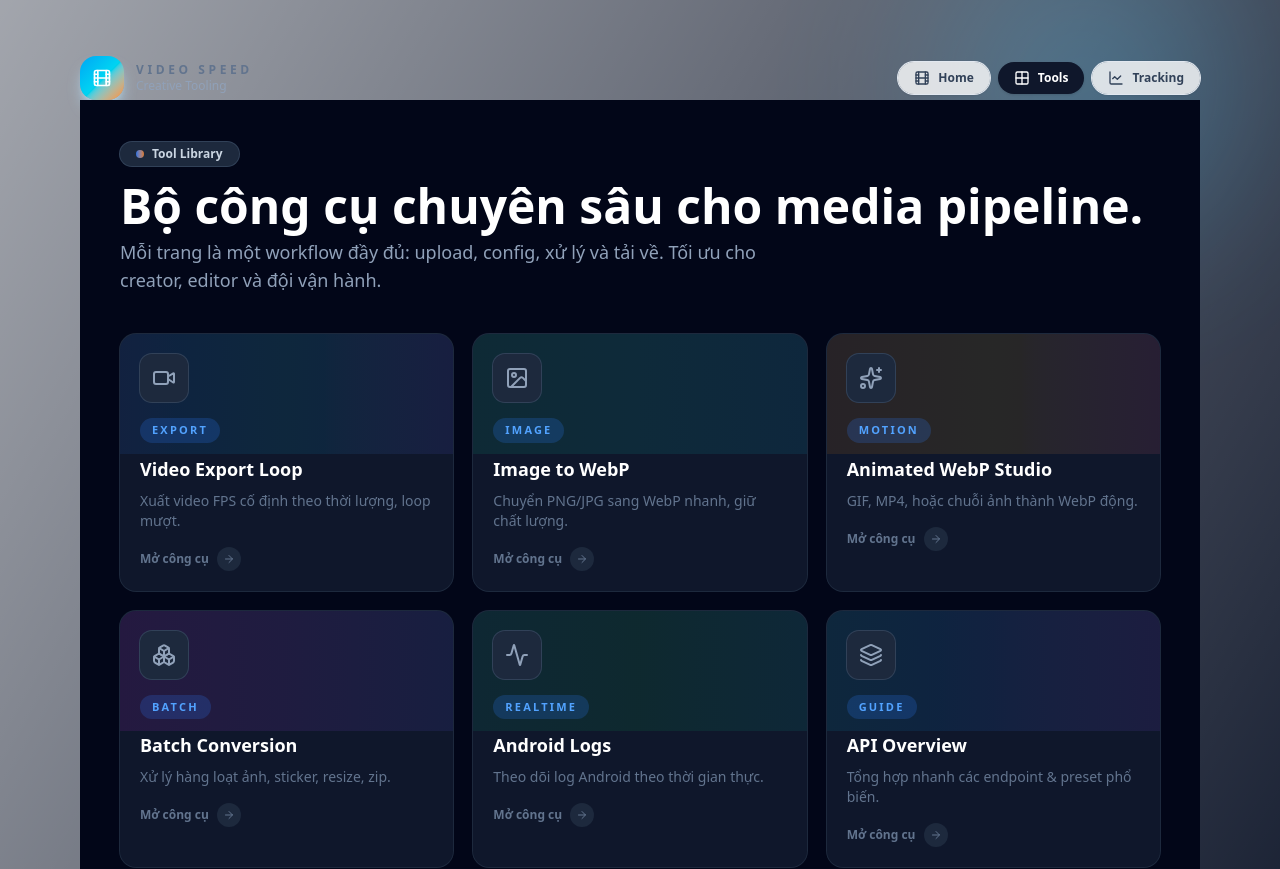
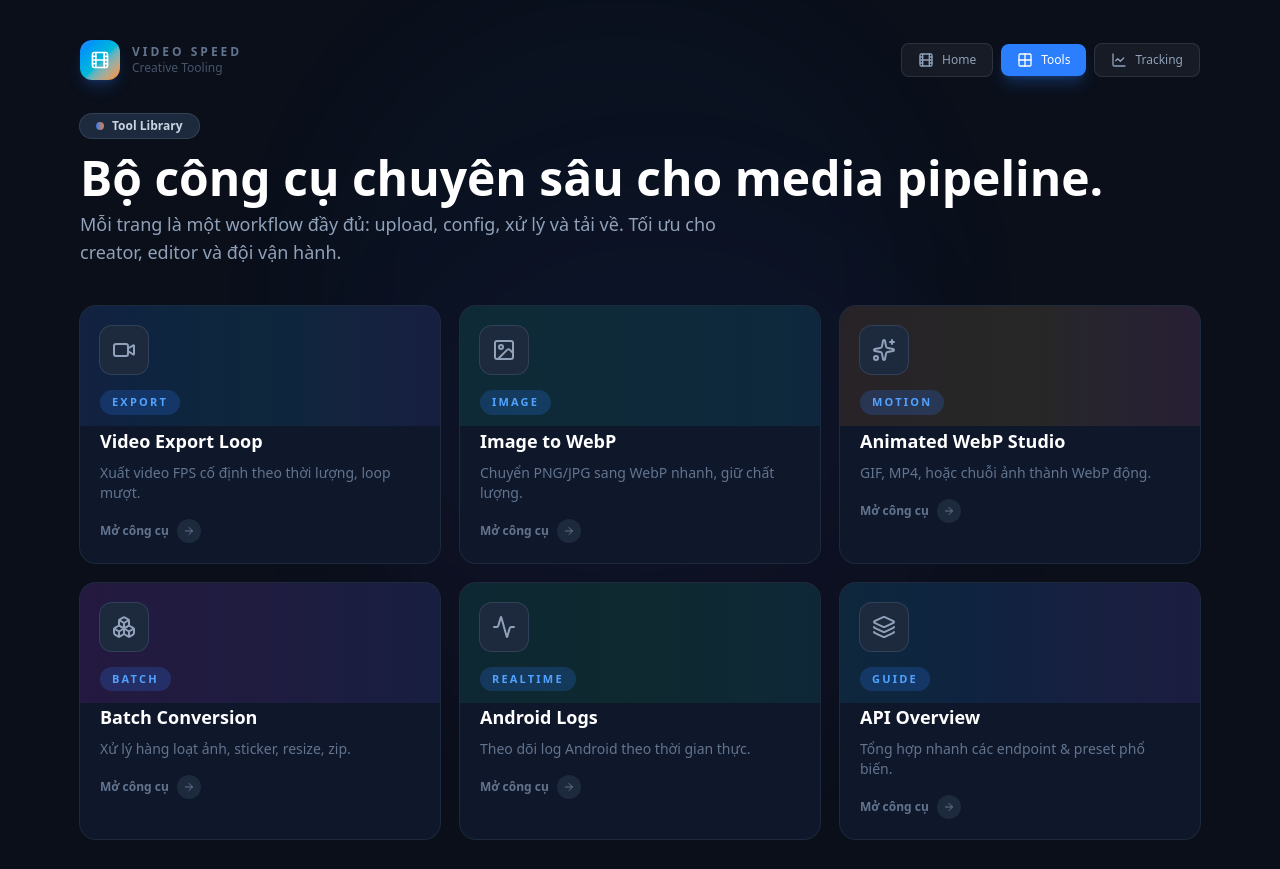
Before and after one commit to Nam0101/video-speed, a Next.js app in the folder frontend/: page /tools in a window 1280 px wide. Shown: the top 869 px of the page. Built offline with nearby package versions, Linux system fonts and the light colour scheme.

Commit message:
fix: solid dark background for tools layout
- Changed layout.tsx to use solid dark bg (#0a0f1a)
- Very subtle gradient blurs instead of bright overlays
- Updated nav to dark theme buttons
- Removed duplicate bg from tools/page.tsx

```diff
--- a/frontend/src/app/tools/layout.tsx
+++ b/frontend/src/app/tools/layout.tsx
@@ -7,32 +7,32 @@ export default function ToolsLayout({
   children: React.ReactNode;
 }) {
   return (
-    <div className="relative min-h-screen overflow-hidden bg-background text-foreground">
-      <div className="pointer-events-none absolute inset-0">
-        <div className="absolute -top-44 right-[-5%] h-[520px] w-[520px] rounded-full bg-[radial-gradient(circle_at_center,rgba(14,165,233,0.45),transparent_65%)] blur-3xl opacity-80 motion-safe:animate-float-slow" />
-        <div className="absolute -bottom-52 left-[-15%] h-[520px] w-[520px] rounded-full bg-[radial-gradient(circle_at_center,rgba(249,115,22,0.35),transparent_60%)] blur-3xl opacity-80 motion-safe:animate-float-medium" />
-        <div className="absolute top-1/3 left-[15%] h-[360px] w-[360px] rounded-full bg-[radial-gradient(circle_at_center,rgba(56,189,248,0.3),transparent_65%)] blur-3xl opacity-70 motion-safe:animate-float-slow" />
-        <div className="absolute inset-0 bg-[linear-gradient(120deg,rgba(255,255,255,0.88),rgba(255,255,255,0))] opacity-70" />
+    <div className="relative min-h-screen bg-[#0a0f1a]">
+      {/* Subtle gradient background */}
+      <div className="fixed inset-0 overflow-hidden pointer-events-none">
+        <div className="absolute top-0 left-1/4 w-[600px] h-[600px] bg-blue-500/[0.03] rounded-full blur-3xl" />
+        <div className="absolute bottom-0 right-1/4 w-[600px] h-[600px] bg-violet-500/[0.03] rounded-full blur-3xl" />
       </div>
 
-      <div className="relative z-10 mx-auto flex min-h-screen max-w-6xl flex-col px-4 pb-16 pt-10 md:pt-14">
-        <nav className="flex flex-wrap items-center justify-between gap-4">
-          <Link href="/" className="flex items-center gap-3">
-            <div className="flex h-11 w-11 items-center justify-center rounded-2xl bg-gradient-to-br from-sky-500 via-cyan-400 to-orange-400 shadow-lg shadow-sky-200/70">
+      <div className="relative z-10 mx-auto max-w-6xl px-4 pb-16 pt-6 md:pt-10">
+        {/* Navigation */}
+        <nav className="flex flex-wrap items-center justify-between gap-4 mb-8">
+          <Link href="/" className="flex items-center gap-3 group">
+            <div className="flex h-10 w-10 items-center justify-center rounded-xl bg-gradient-to-br from-blue-500 via-cyan-500 to-orange-400 shadow-lg shadow-blue-500/20 group-hover:shadow-blue-500/30 transition-shadow">
               <Film className="h-5 w-5 text-white" />
             </div>
             <div>
-              <p className="text-xs font-semibold tracking-[0.3em] text-slate-500">
+              <p className="text-xs font-semibold tracking-[0.25em] text-slate-500">
                 VIDEO SPEED
               </p>
-              <p className="text-xs text-slate-400">Creative Tooling</p>
+              <p className="text-xs text-slate-600">Creative Tooling</p>
             </div>
           </Link>
 
-          <div className="flex flex-wrap items-center gap-2 text-xs font-semibold">
+          <div className="flex items-center gap-2 text-xs font-medium">
             <Link
               href="/"
-              className="flex items-center gap-2 rounded-full bg-white/80 px-4 py-2 text-slate-700 shadow-sm ring-1 ring-slate-200 transition hover:-translate-y-0.5"
+              className="flex items-center gap-2 px-4 py-2 rounded-lg bg-white/5 text-slate-400 border border-white/10 hover:bg-white/10 hover:text-white transition-all"
             >
               <Film className="h-4 w-4" />
               Home
@@ -40,14 +40,14 @@ export default function ToolsLayout({
             <Link
               href="/tools"
               aria-current="page"
-              className="flex items-center gap-2 rounded-full bg-slate-900 px-4 py-2 text-white shadow-sm transition hover:-translate-y-0.5"
+              className="flex items-center gap-2 px-4 py-2 rounded-lg bg-blue-500 text-white shadow-lg shadow-blue-500/25"
             >
               <Grid2X2 className="h-4 w-4" />
               Tools
             </Link>
             <Link
               href="/tracking"
-              className="flex items-center gap-2 rounded-full bg-white/80 px-4 py-2 text-slate-700 shadow-sm ring-1 ring-slate-200 transition hover:-translate-y-0.5"
+              className="flex items-center gap-2 px-4 py-2 rounded-lg bg-white/5 text-slate-400 border border-white/10 hover:bg-white/10 hover:text-white transition-all"
             >
               <LineChart className="h-4 w-4" />
               Tracking
--- a/frontend/src/app/tools/page.tsx
+++ b/frontend/src/app/tools/page.tsx
@@ -62,7 +62,7 @@ const tools = [
 
 export default function ToolsPage() {
   return (
-    <main className="min-h-screen bg-slate-950 text-slate-100 p-6 md:p-10">
+    <main className="text-slate-100">
       <header className="space-y-4 animate-fade-in">
         <div className="inline-flex w-fit items-center gap-2 rounded-full bg-slate-800 px-4 py-1 text-xs font-semibold text-slate-300 ring-1 ring-slate-700">
           <span className="h-2 w-2 rounded-full bg-gradient-to-r from-blue-500 to-orange-400 animate-pulse" />
```
